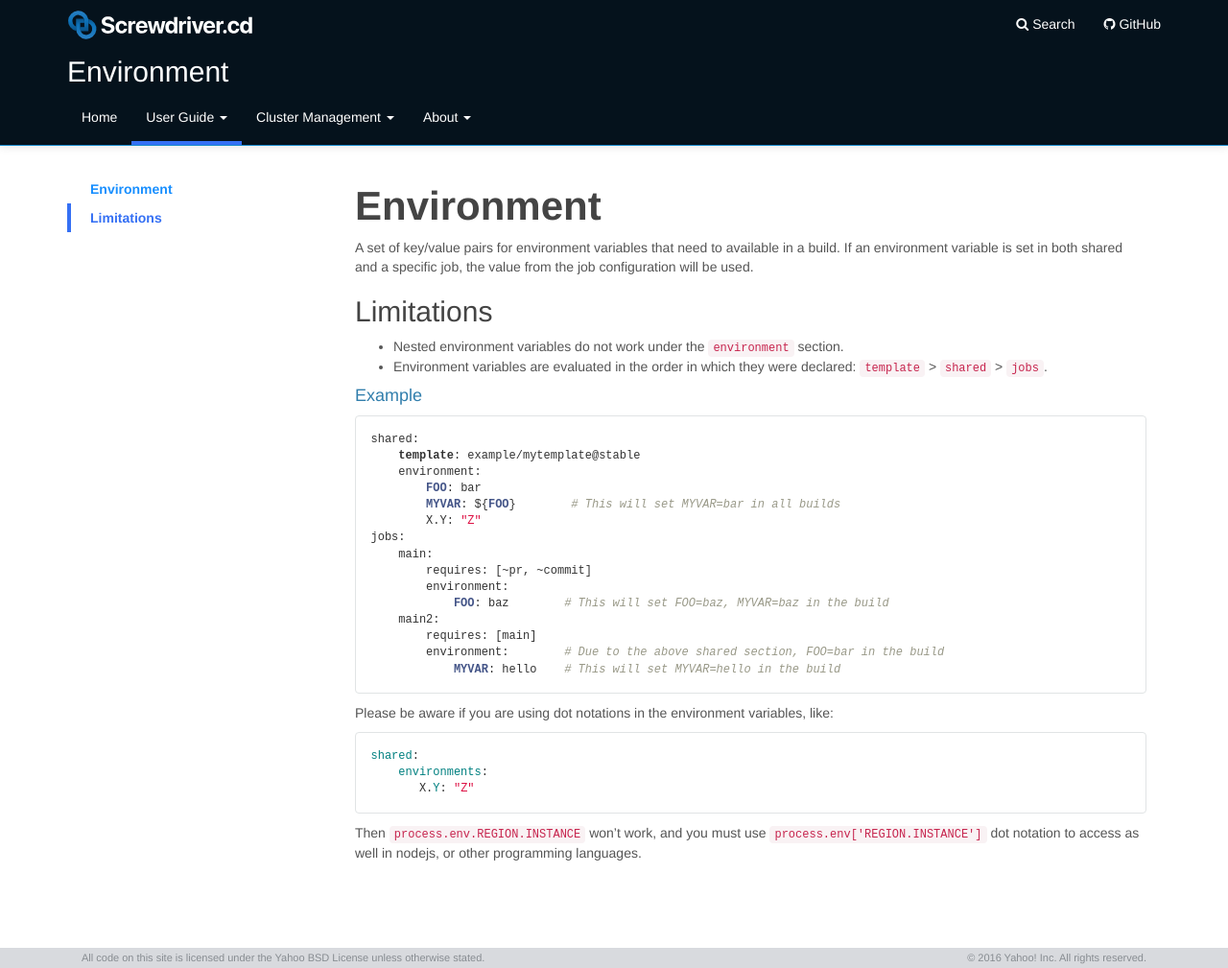
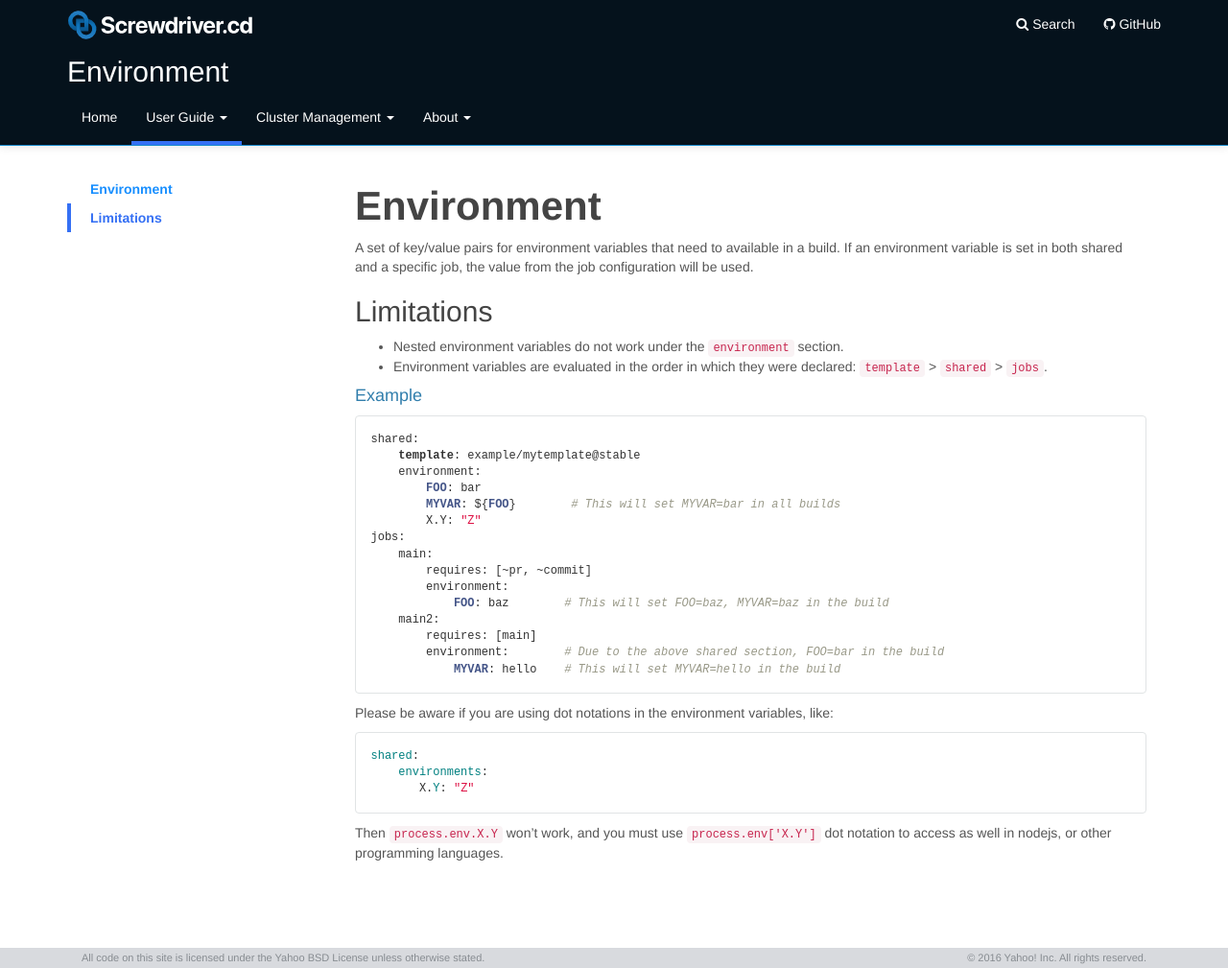
Before and after one commit to screwdriver-cd/guide, a Jekyll site: the page built from docs/user-guide/configuration/environment.md, in a window 1280 px wide and 1009 px high. Shown: the whole window at 96% size. Built offline with Jekyll 4.4.1, drawn with Linux system fonts in a browser that asks for light colours.

````diff
--- a/docs/user-guide/configuration/environment.md
+++ b/docs/user-guide/configuration/environment.md
@@ -44,4 +44,4 @@ shared:
        X.Y: "Z"
 ```
 
-Then `process.env.REGION.INSTANCE` won't work, and you must use `process.env['REGION.INSTANCE']` dot notation to access as well in nodejs, or other programming languages.
+Then `process.env.X.Y` won't work, and you must use `process.env['X.Y']` dot notation to access as well in nodejs, or other programming languages.
````
